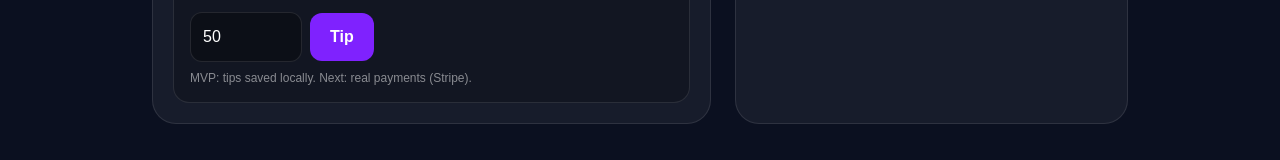
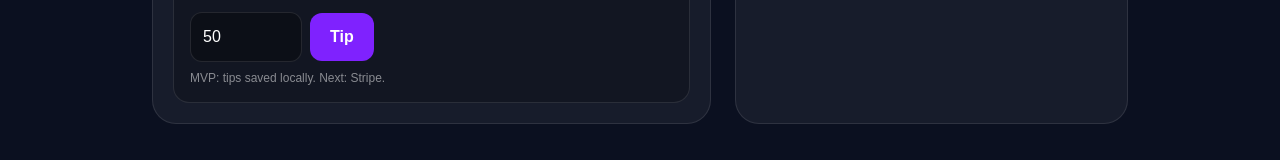
Before and after one commit to mejiasergio2002-max/UniMate, a Next.js app: page /class/math-1 in a window 1280 px wide. Shown: the part 565-725 px from the top of the page. Built offline with nearby package versions, Linux system fonts and the light colour scheme.

Commit message:
Fix video class room: playback + comments + tips

```diff
--- a/src/app/class/[id]/page.tsx
+++ b/src/app/class/[id]/page.tsx
@@ -1,7 +1,7 @@
 "use client";
 
 import { useEffect, useMemo, useState } from "react";
-import { findVideo } from "@/lib/videos";
+import { findVideo } from "../../../lib/videos";
 
 type Comment = { text: string; at: number };
 
@@ -23,11 +23,9 @@ export default function ClassRoomPage({ params }: { params: { id: string } }) {
   const [tipsTotal, setTipsTotal] = useState(0);
 
   useEffect(() => {
-    // Load comments
     const raw = localStorage.getItem(commentsKey);
     setComments(raw ? JSON.parse(raw) : []);
 
-    // Load tips
     const t = localStorage.getItem(tipsKey);
     setTipsTotal(t ? Number(t) : 0);
     // eslint-disable-next-line react-hooks/exhaustive-deps
@@ -57,10 +55,7 @@ export default function ClassRoomPage({ params }: { params: { id: string } }) {
       <main className="min-h-screen bg-[#0b1020] text-white p-10">
         <h1 className="text-2xl font-extrabold">Class not found</h1>
         <p className="mt-2 text-white/70">That class ID doesn’t exist.</p>
-        <a
-          className="inline-block mt-6 px-4 py-2 rounded-xl border border-white/10 hover:bg-white/5"
-          href="/feed"
-        >
+        <a className="inline-block mt-6 px-4 py-2 rounded-xl border border-white/10 hover:bg-white/5" href="/feed">
           Back to Feed
         </a>
       </main>
@@ -73,9 +68,7 @@ export default function ClassRoomPage({ params }: { params: { id: string } }) {
       <header className="border-b border-white/10">
         <div className="max-w-5xl mx-auto px-6 py-6 flex items-center justify-between">
           <div className="flex items-center gap-3">
-            <div className="w-10 h-10 rounded-xl bg-violet-600 grid place-items-center font-extrabold">
-              U
-            </div>
+            <div className="w-10 h-10 rounded-xl bg-violet-600 grid place-items-center font-extrabold">U</div>
             <div>
               <div className="font-extrabold leading-4">UniMate</div>
               <div className="text-xs text-white/60">Class Room</div>
@@ -89,22 +82,15 @@ export default function ClassRoomPage({ params }: { params: { id: string } }) {
       </header>
 
       <section className="max-w-5xl mx-auto px-6 py-10 grid lg:grid-cols-12 gap-6">
-        {/* LEFT: Video + tip jar */}
+        {/* Left: Video + tip jar */}
         <div className="lg:col-span-7 border border-white/10 rounded-3xl p-5 bg-white/5">
           <div className="text-sm text-white/60">Instructor</div>
           <div className="text-xl font-extrabold">{video.username}</div>
           <div className="text-white/70 text-sm mt-1">{video.title}</div>
 
-          {/* Video player */}
+          {/* Video */}
           <div className="mt-4 overflow-hidden rounded-2xl border border-white/10 bg-black/40">
-            <video
-              className="w-full h-auto"
-              src={video.src}
-              controls
-              playsInline
-              autoPlay
-              muted
-            />
+            <video className="w-full h-auto" src={video.src} controls playsInline autoPlay muted />
           </div>
 
           {/* Tip jar */}
@@ -129,12 +115,12 @@ export default function ClassRoomPage({ params }: { params: { id: string } }) {
             </div>
 
             <div className="mt-2 text-xs text-white/50">
-              MVP: tips saved locally. Next: real payments (Stripe).
+              MVP: tips saved locally. Next: Stripe.
             </div>
           </div>
         </div>
 
-        {/* RIGHT: Comments */}
+        {/* Right: Comments */}
         <div className="lg:col-span-5 border border-white/10 rounded-3xl p-6 bg-white/5">
           <h2 className="text-xl font-extrabold">Comments</h2>
           <p className="mt-2 text-white/70 text-sm">Ask questions while watching.</p>
```
